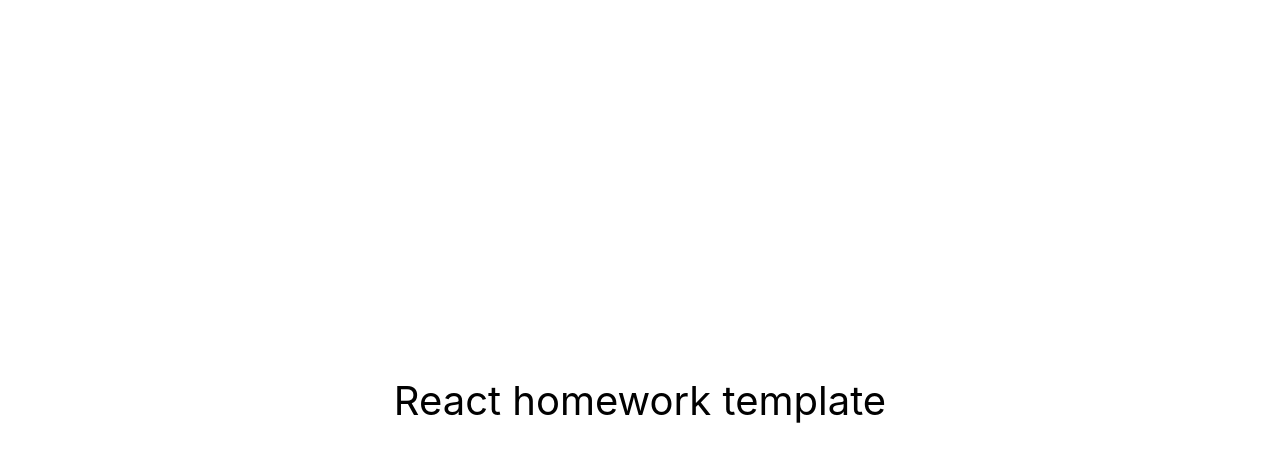
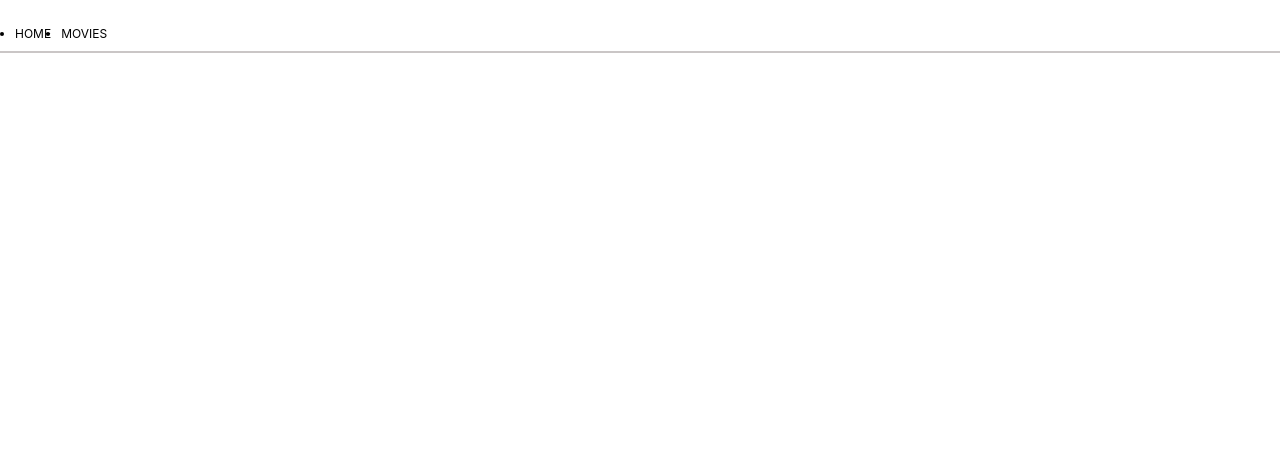
Before and after one commit to AlexanderBryukhovetskiy/goit-react-hw-05-movies, a React (Create React App) app: page / in a window 1280 px wide. Shown: the top 462 px of the page. Built offline with nearby package versions, Linux system fonts and the light colour scheme.

Commit message:
Header: start development

```diff
--- a/package.json
+++ b/package.json
@@ -7,8 +7,10 @@
     "@testing-library/jest-dom": "^5.16.3",
     "@testing-library/react": "^12.1.4",
     "@testing-library/user-event": "^13.5.0",
+    "axios": "^1.3.0",
     "react": "^18.1.0",
     "react-dom": "^18.1.0",
+    "react-router-dom": "^6.8.0",
     "react-scripts": "5.0.1",
     "web-vitals": "^2.1.3"
   },
--- a/src/components/App.jsx
+++ /dev/null
@@ -1,22 +0,0 @@
-
-
-
-
-
-
-export const App = () => {
-  return (
-    <div
-      style={{
-        height: '100vh',
-        display: 'flex',
-        justifyContent: 'center',
-        alignItems: 'center',
-        fontSize: 40,
-        color: '#010101'
-      }}
-    >
-      React homework template
-    </div>
-  );
-};
--- /dev/null
+++ b/src/components/App/App.jsx
@@ -0,0 +1,21 @@
+//npm install react-router-dom
+//npm i axios
+//npm install react-router-dom
+
+import { Routes, Route } from "react-router-dom";
+import Header from "../Header";
+
+
+
+
+const App = () => {
+  return (
+    <>
+      <Header onClick/>
+
+    </>
+  );
+};
+
+
+export default App;
--- /dev/null
+++ b/src/components/App/index.js
@@ -0,0 +1 @@
+export {default}  from './App';
--- /dev/null
+++ b/src/components/Header/Header.js
@@ -0,0 +1,13 @@
+import css from './Header.module.css';
+
+
+const Header = ({onClick}) => {
+  return (
+    <ul className={css.NavList}>
+      <li onClick={onClick} className={css.NavItem}>Home</li>
+      <li onClick={onClick} className={css.NavItem}>Movies</li>
+    </ul>
+  )
+}
+
+export default Header;
--- /dev/null
+++ b/src/components/Header/Header.module.css
@@ -0,0 +1,18 @@
+.NavList {
+  display: flex;
+  align-items: flex-start;
+  padding: 10px 15px;
+  background-color: #fff;
+  border-bottom: 2px solid rgb(202, 198, 198);
+}
+
+.NavItem {
+  color: black;
+  font-size: 12px;
+  text-transform: uppercase;
+  cursor: pointer;
+}
+
+.NavItem +.NavItem {
+  margin-left: 10px;
+}
--- /dev/null
+++ b/src/components/Header/index.js
@@ -0,0 +1 @@
+export {default} from './Header';
--- a/src/index.js
+++ b/src/index.js
@@ -1,10 +1,13 @@
 import React from 'react';
 import ReactDOM from 'react-dom/client';
-import { App } from 'components/App';
+import { BrowserRouter } from 'react-router-dom';
+import  App  from 'components/App';
 import './index.css';
 
 ReactDOM.createRoot(document.getElementById('root')).render(
   <React.StrictMode>
-    <App />
+    <BrowserRouter>
+      <App />
+    </BrowserRouter>
   </React.StrictMode>
 );
```
Also changed, not shown: src/components/App/App.module.css (added, +35 -0 lines), 1 other file (tests, documents, lock files or other folders).
